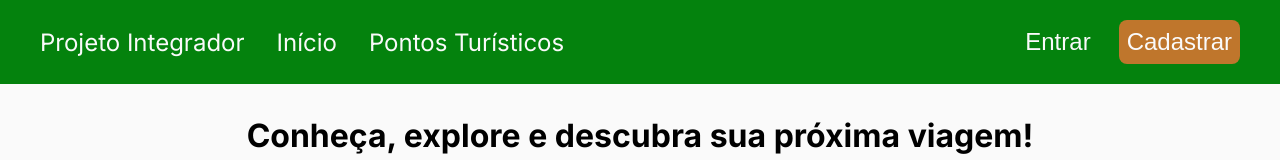
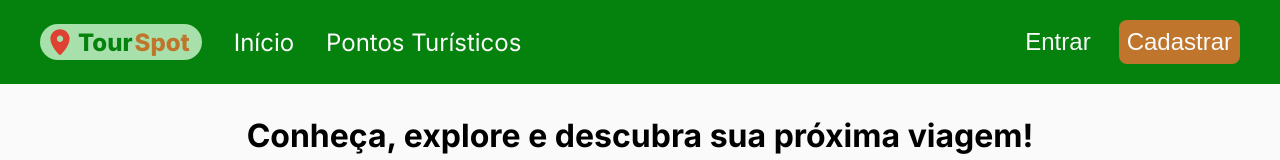
Before and after one commit to lucas-eiki/projeto-integrador, a React (Vite) app in the folder cliente/: page / in a window 1280 px wide. Shown: the top 160 px of the page. Built offline with nearby package versions, Linux system fonts and the light colour scheme; no server answers.

Commit message:
refactor: muda a logo de Projeto Integrador para TourSpot com um ícone

```diff
--- a/cliente/src/components/Header/index.jsx
+++ b/cliente/src/components/Header/index.jsx
@@ -7,7 +7,12 @@ export const Header = () => {
         <header className={styles.header}>
             <div className={styles.conteudo}>
                 <nav className={styles.nav}>
-                    <Link to="/">Projeto Integrador</Link>
+                    <Link to="/" className={styles.logo}>
+                        <svg xmlns="http://www.w3.org/2000/svg" viewBox="0 0 640 640">
+                        {/* <!--!Font Awesome Free v7.3.1 by @fontawesome - https://fontawesome.com License - https://fontawesome.com/license/free Copyright 2026 Fonticons, Inc.--> */}
+                        <path fill="#de4032" d="M128 252.6C128 148.4 214 64 320 64C426 64 512 148.4 512 252.6C512 371.9 391.8 514.9 341.6 569.4C329.8 582.2 310.1 582.2 298.3 569.4C248.1 514.9 127.9 371.9 127.9 252.6zM320 320C355.3 320 384 291.3 384 256C384 220.7 355.3 192 320 192C284.7 192 256 220.7 256 256C256 291.3 284.7 320 320 320z" /></svg>
+                        <span className={styles.corPrimaria}>Tour</span><span className={styles.corContraste}>Spot</span>
+                    </Link>
                     <Link to="/">Início</Link>
                     <Link to="/pontos-turisticos">Pontos Turísticos</Link>
                 </nav>
--- a/cliente/src/components/Header/index.module.css
+++ b/cliente/src/components/Header/index.module.css
@@ -4,6 +4,28 @@
 
     display: flex;
     justify-content: center;
+}
+
+.logo {
+    display: flex;
+    align-items: center;
+    gap: 2px;
+    font-weight: 800;
+    background-color: #a8e0ab;
+    border-radius: 100px;
+    padding: 2px 12px 2px 4px;
+
+    .corPrimaria {
+        color: var(--cor-primaria);
+    }
+
+    .corContraste {
+        color: var(--cor-contraste);
+    }
+
+    svg {
+        width: 32px;
+    }
 }
 
 .conteudo {
```
